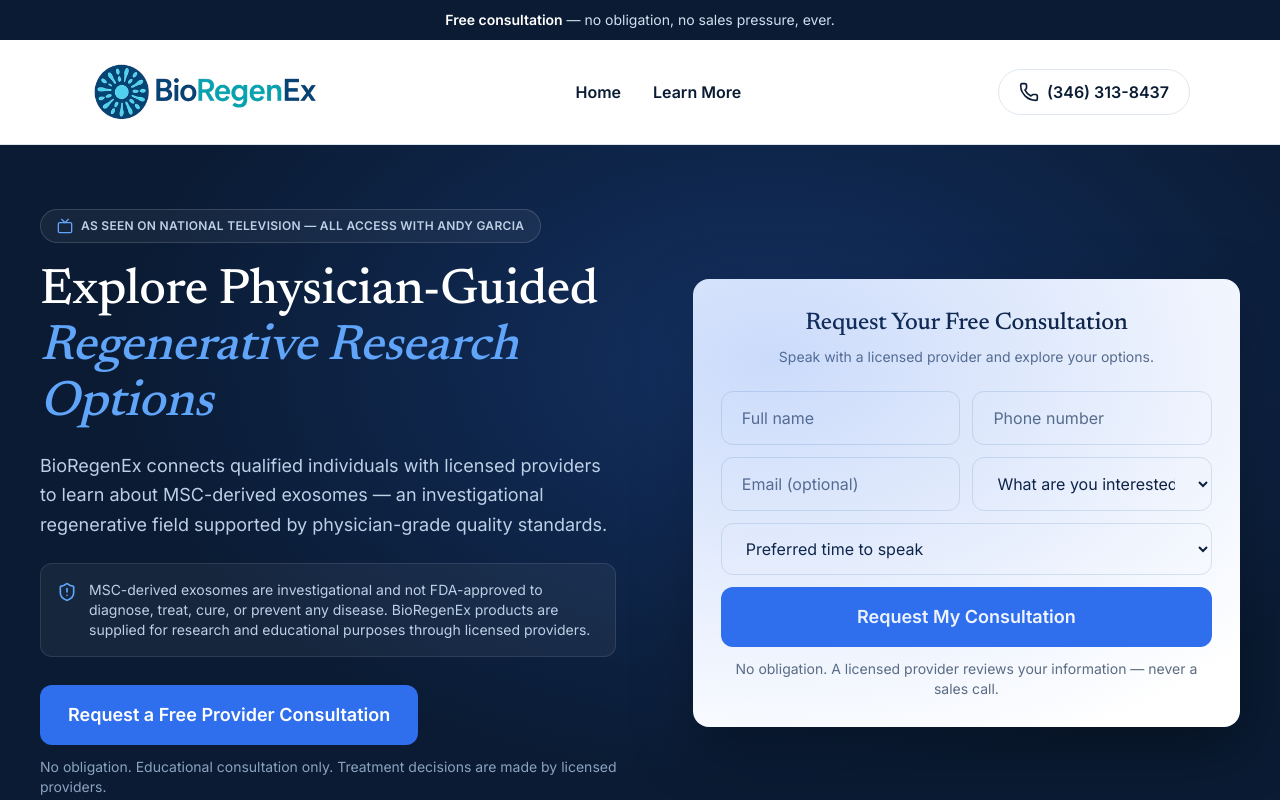
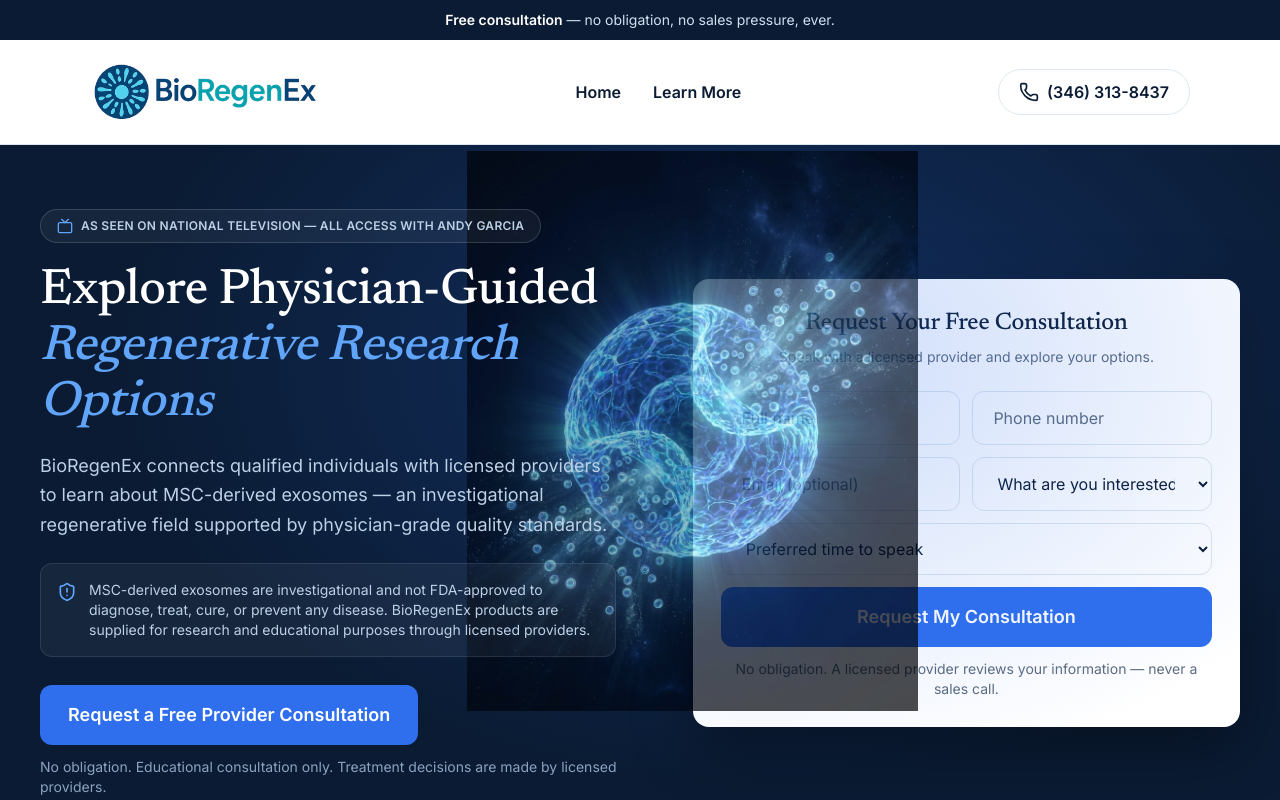
Before and after one commit to yasirahmad43/bioregenex-landing-app, a Next.js app: page /learn-more in a window 1280 px wide. Shown: the top 800 px of the page. Built offline with nearby package versions, Linux system fonts and the light colour scheme.

Commit message:
Add glowing exosome hero visual to /learn-more
AI-generated cinematic exosome/cell graphic, blended into the dark
navy hero background (mix-blend-screen) behind the headline and form,
matching the reference mockup's ambient cell visual that was missing.

```diff
--- a/components/learn-more/EduHero.tsx
+++ b/components/learn-more/EduHero.tsx
@@ -1,3 +1,4 @@
+import Image from "next/image";
 import { ShieldAlert, Tv } from "lucide-react";
 import LeadForm from "@/components/site/LeadForm";
 
@@ -12,6 +13,18 @@
   return (
     <section className="relative overflow-hidden bg-ink text-white">
       <div className="pointer-events-none absolute inset-0 bg-[radial-gradient(ellipse_at_60%_30%,rgba(47,111,237,0.25),transparent_60%)]" />
+      <div
+        aria-hidden
+        className="pointer-events-none absolute right-[24%] top-[40%] hidden h-[560px] w-[560px] -translate-y-1/2 opacity-70 lg:block"
+      >
+        <Image
+          src="/images/learn-more/hero-exosome.jpg"
+          alt=""
+          fill
+          className="object-contain mix-blend-screen"
+          priority
+        />
+      </div>
       <div className="mx-auto grid max-w-[1240px] gap-10 px-5 py-14 md:py-16 lg:grid-cols-[1.05fr_0.95fr] lg:items-center lg:gap-12">
         <div className="relative">
           <div className="inline-flex items-center gap-2 rounded-full border border-white/15 bg-white/5 px-4 py-2 text-xs font-semibold uppercase tracking-wide text-[#bcd0e6]">
```
Also changed, not shown: public/images/learn-more/hero-exosome.jpg (added).
